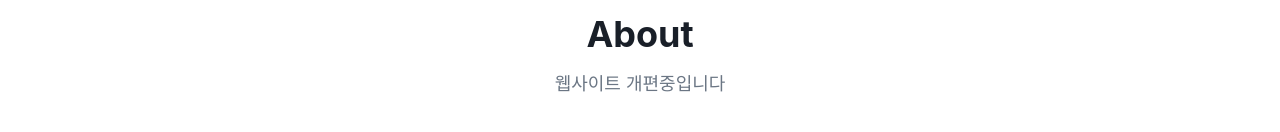
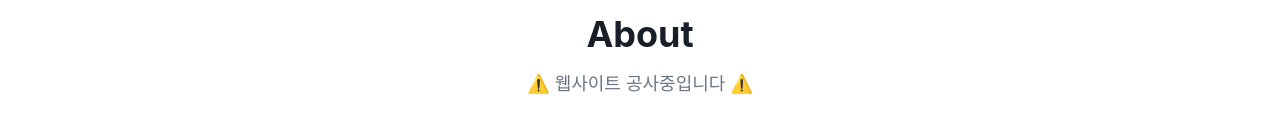
Before and after one commit to yohanux/yohanux, a Next.js app: page /about in a window 1280 px wide. Shown: the part 376-508 px from the top of the page. Built offline with nearby package versions, Linux system fonts and the light colour scheme; a web font is replaced by a local one.

Commit message:
Build and update files

```diff
--- a/src/app/about/page.tsx
+++ b/src/app/about/page.tsx
@@ -5,7 +5,7 @@ export default function AboutPage() {
         About
       </h1>
       <p className="mt-4 text-lg text-[var(--color-gray-600)]">
-        웹사이트 개편중입니다
+        ⚠️ 웹사이트 공사중입니다 ⚠️
       </p>
     </main>
   );
--- a/src/app/work/page.tsx
+++ b/src/app/work/page.tsx
@@ -5,7 +5,7 @@ export default function WorkPage() {
         Work
       </h1>
       <p className="mt-4 text-lg text-[var(--color-gray-600)]">
-        웹사이트 개편중입니다
+        ⚠️ 웹사이트 공사중입니다 ⚠️
       </p>
     </main>
   );
--- a/src/content/blog/blog-post-009.md
+++ b/src/content/blog/blog-post-009.md
@@ -3,7 +3,7 @@ slug: blog-post-009
 title: "Hawaii 🌺"
 description: "⚠️ 웹사이트 공사중입니다 ⚠️"
 publishedAt: "2025-11-08"
-coverImage: "/assets/resource/blog_009_01.jpeg"
+coverImage: "/assets/resource/blog_009_01.jpg"
 tags: [Case Study, Product, Research]
 tileType: "2:1"
 ---
```
Also changed, not shown: 2 other files (tests, documents, lock files or other folders).
